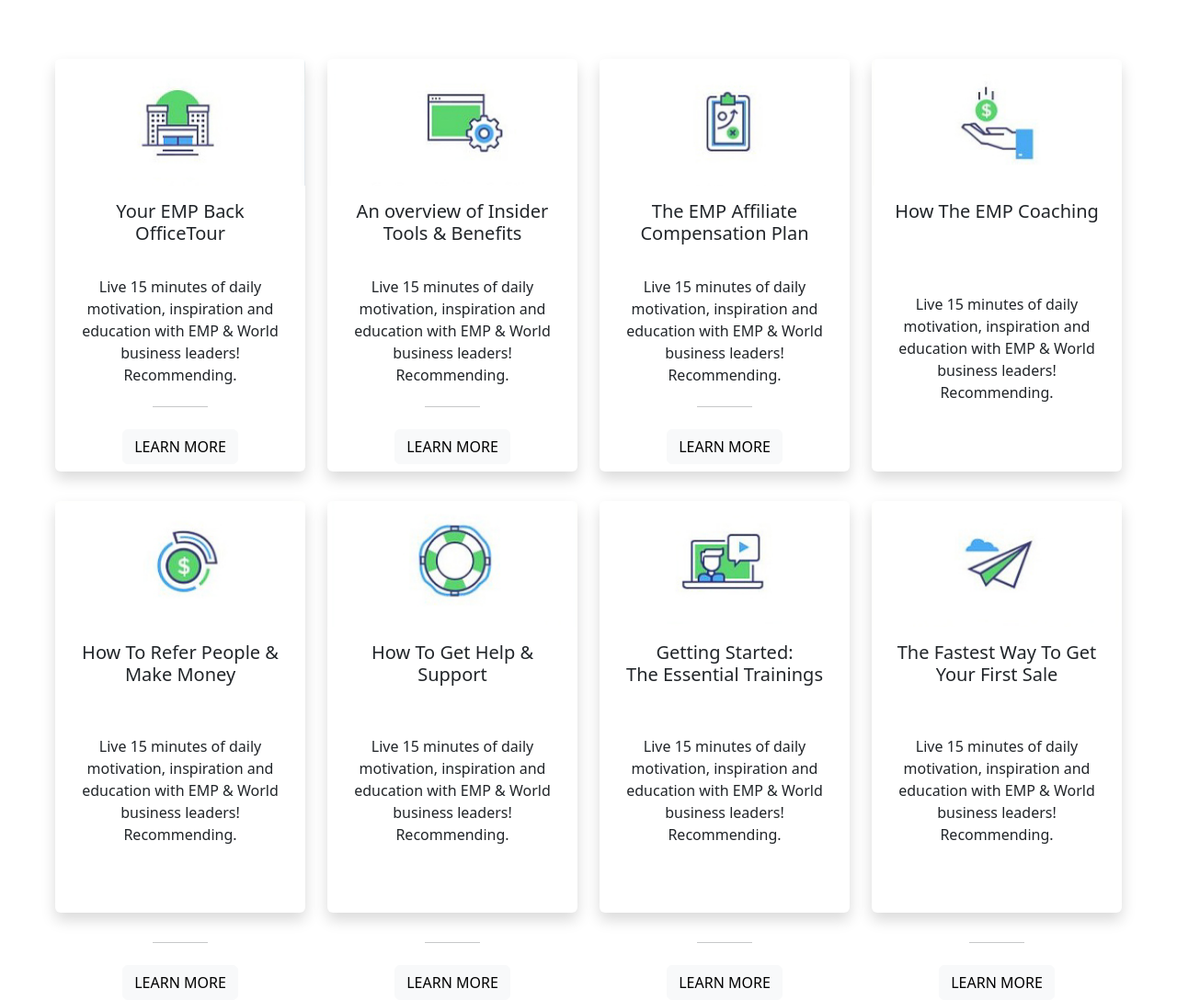
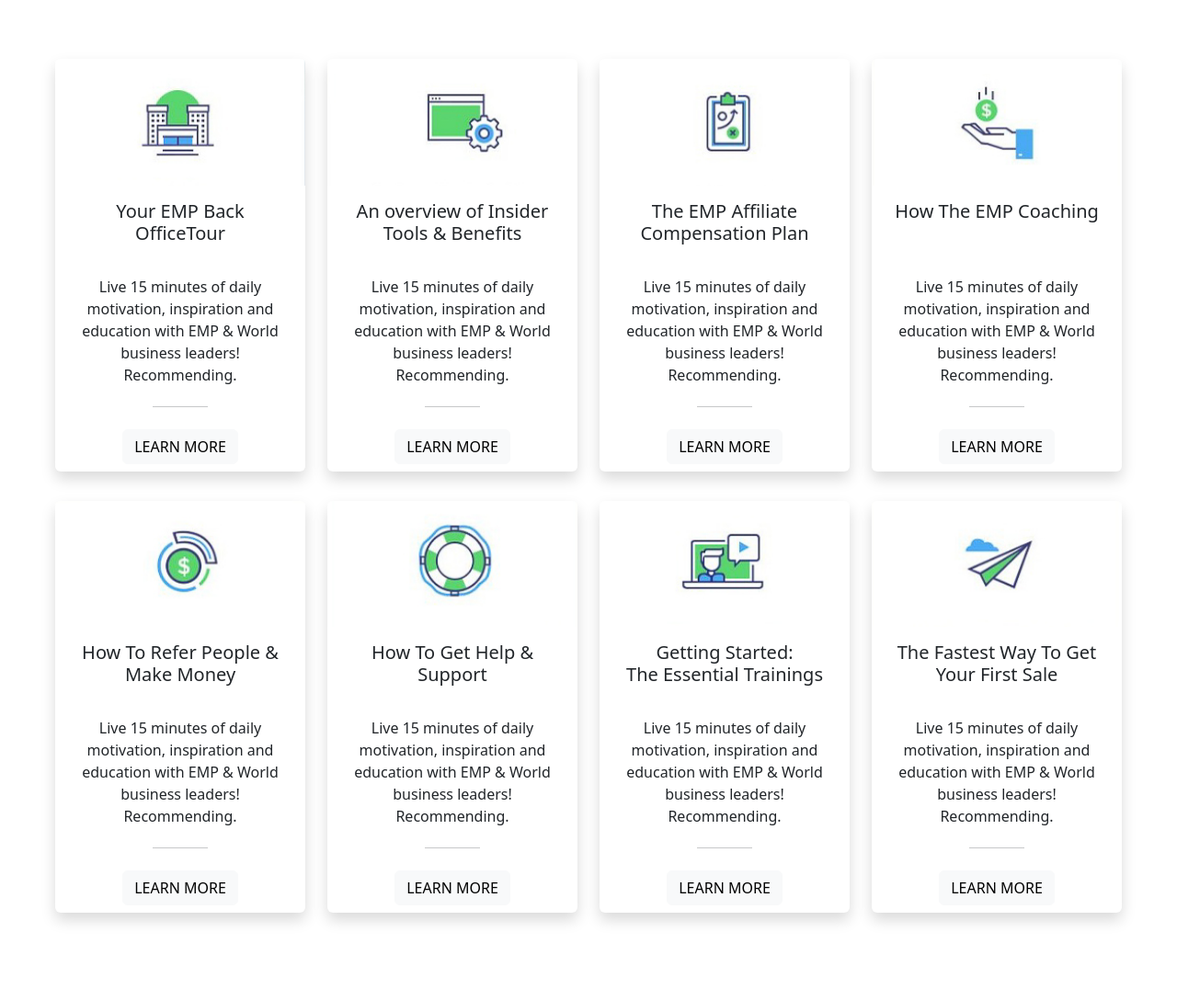
Before and after one commit to MohammedAlBay/Css-framework-bootstrap, a plain HTML site: page index.html in a window 1280 px wide. Shown: the whole page at 92% size. After the commit the page ends 1057 px from the top, so only its background shows below. Drawn offline with nearby package versions, Linux system fonts and the light colour scheme.

Commit message:
Add card-footer inside card-body to contain hr, a elements in it

```diff
--- a/index.html
+++ b/index.html
@@ -58,6 +58,8 @@
                         <h5 class="card-title h-25">How The EMP Coaching</h5>
                         <br>
                         <p class="card-text h-75">Live 15 minutes of daily motivation, inspiration and education with EMP & World business leaders! Recommending.</p>
+                    </div>
+                    <div class="card-footer border-0 bg-transparent">
                         <hr class="w-25 m-auto">
                         <a href="#" class="btn btn-light mt-4">LEARN MORE</a>
                     </div>
@@ -70,6 +72,8 @@
                         <h5 class="card-title h-25">How To Refer People & <br>Make Money</h5>
                         <br>
                         <p class="card-text h-75">Live 15 minutes of daily motivation, inspiration and education with EMP & World business leaders! Recommending.</p>
+                    </div>
+                    <div class="card-footer border-0 bg-transparent">
                         <hr class="w-25 m-auto">
                         <a href="#" class="btn btn-light mt-4">LEARN MORE</a>
                     </div>
@@ -82,6 +86,8 @@
                         <h5 class="card-title h-25">How To Get Help & Support</h5>
                         <br>
                         <p class="card-text h-75">Live 15 minutes of daily motivation, inspiration and education with EMP & World business leaders! Recommending.</p>
+                    </div>
+                    <div class="card-footer border-0 bg-transparent">
                         <hr class="w-25 m-auto">
                         <a href="#" class="btn btn-light mt-4">LEARN MORE</a>
                     </div>
@@ -95,6 +101,8 @@
                         <br>
                         <p class="card-text h-75">
                             Live 15 minutes of daily motivation, inspiration and education with EMP & World business leaders! Recommending.</p>
+                    </div>
+                    <div class="card-footer border-0 bg-transparent">
                         <hr class="w-25 m-auto">
                         <a href="#" class="btn btn-light mt-4">LEARN MORE</a>
                     </div>
@@ -108,6 +116,8 @@
                         <br>
                         <p class="card-text h-75">
                             Live 15 minutes of daily motivation, inspiration and education with EMP & World business leaders! Recommending.</p>
+                    </div>
+                    <div class="card-footer border-0 bg-transparent">
                         <hr class="w-25 m-auto">
                         <a href="#" class="btn btn-light mt-4">LEARN MORE</a>
                     </div>
```
